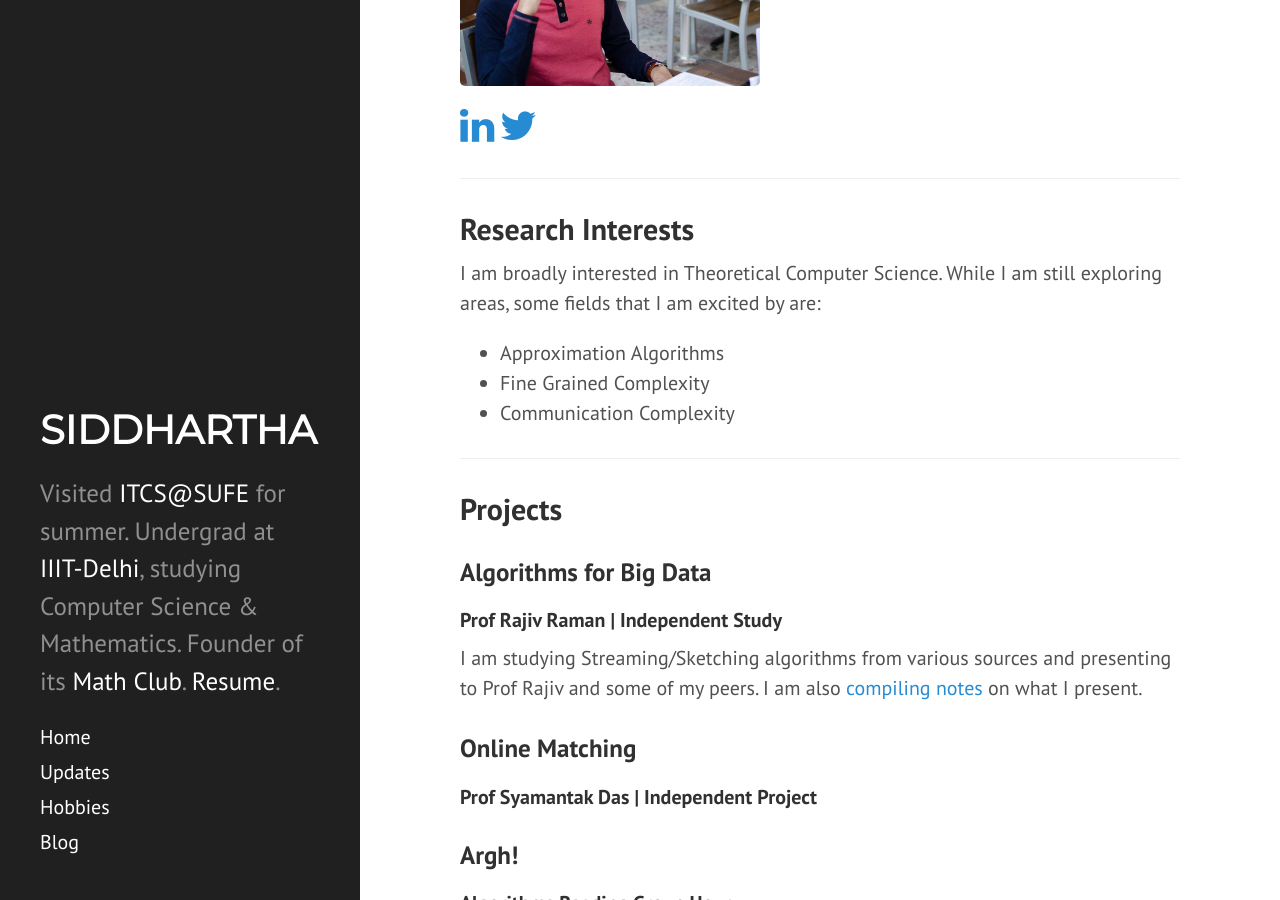
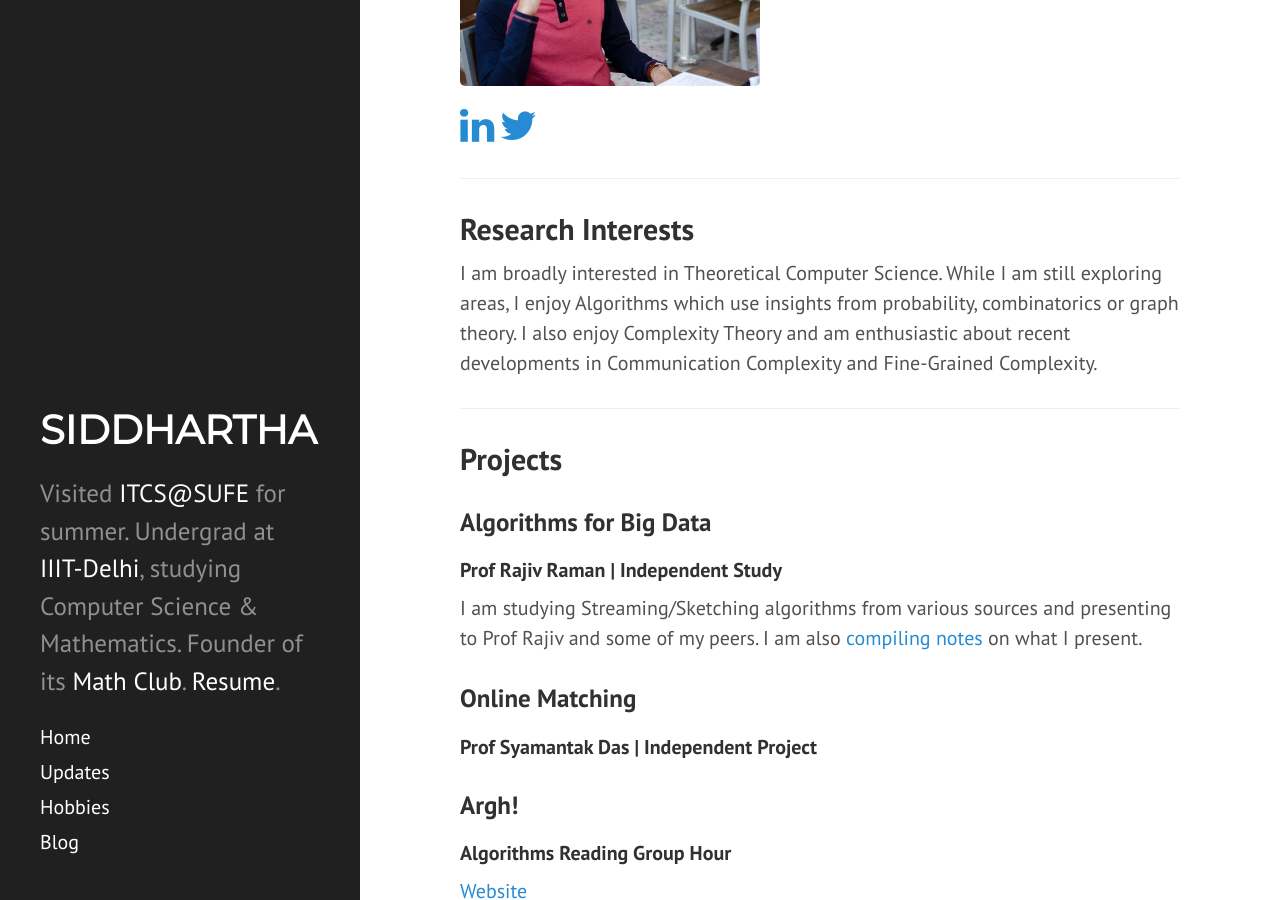
Before and after one commit to siddjai/siddjai.github.io, a Jekyll site: the page built from index.md, in a window 1280 px wide and 900 px high, scrolled down 468 px. Built offline with Jekyll 4.4.1, drawn with Linux system fonts in a browser that asks for light colours; nearby versions of some CDN libraries.

Commit message:
Update index.md

```diff
--- a/index.md
+++ b/index.md
@@ -22,11 +22,7 @@ ___
 Research Interests
 ------
 
-I am broadly interested in Theoretical Computer Science. While I am still exploring areas, some fields that I am excited by are:
-
-- Approximation Algorithms
-- Fine Grained Complexity
-- Communication Complexity
+I am broadly interested in Theoretical Computer Science. While I am still exploring areas, I enjoy Algorithms which use insights from probability, combinatorics or graph theory. I also enjoy Complexity Theory and am enthusiastic about recent developments in Communication Complexity and Fine-Grained Complexity.
 
 ___
 
```
